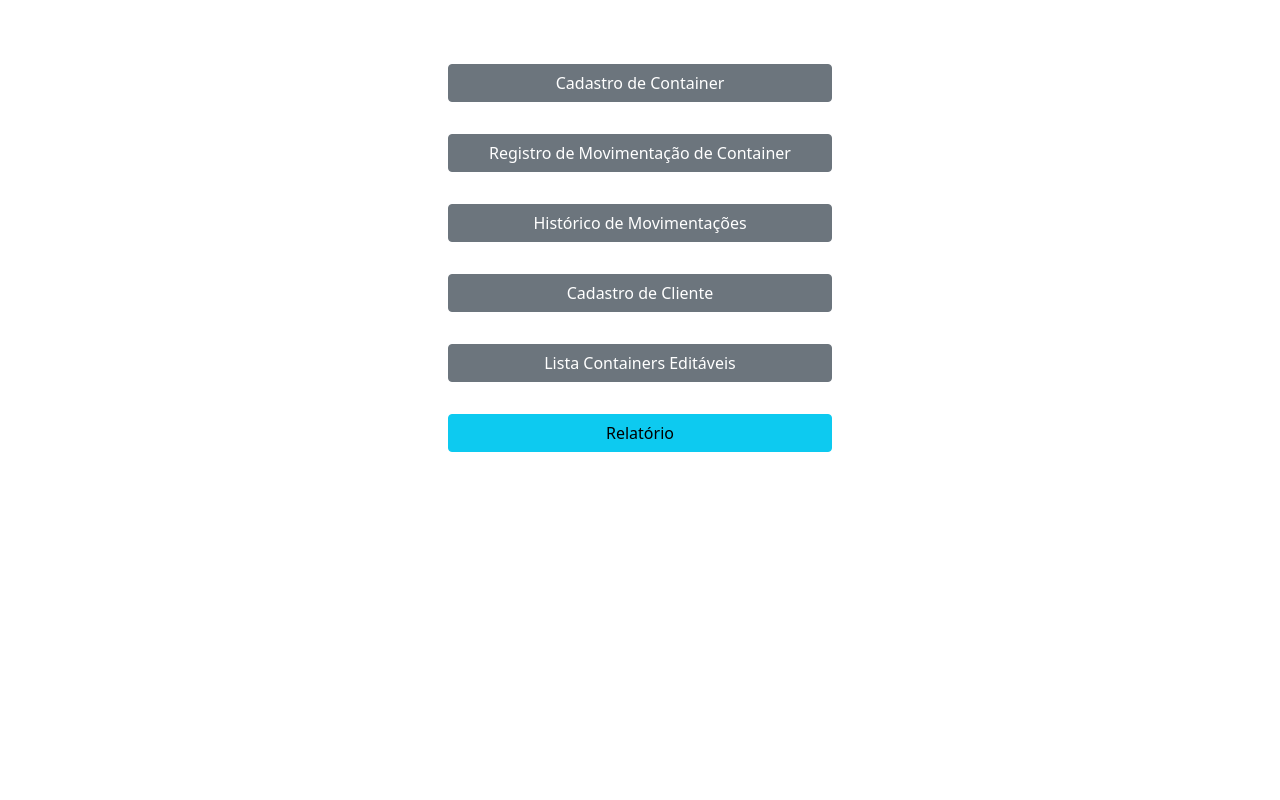
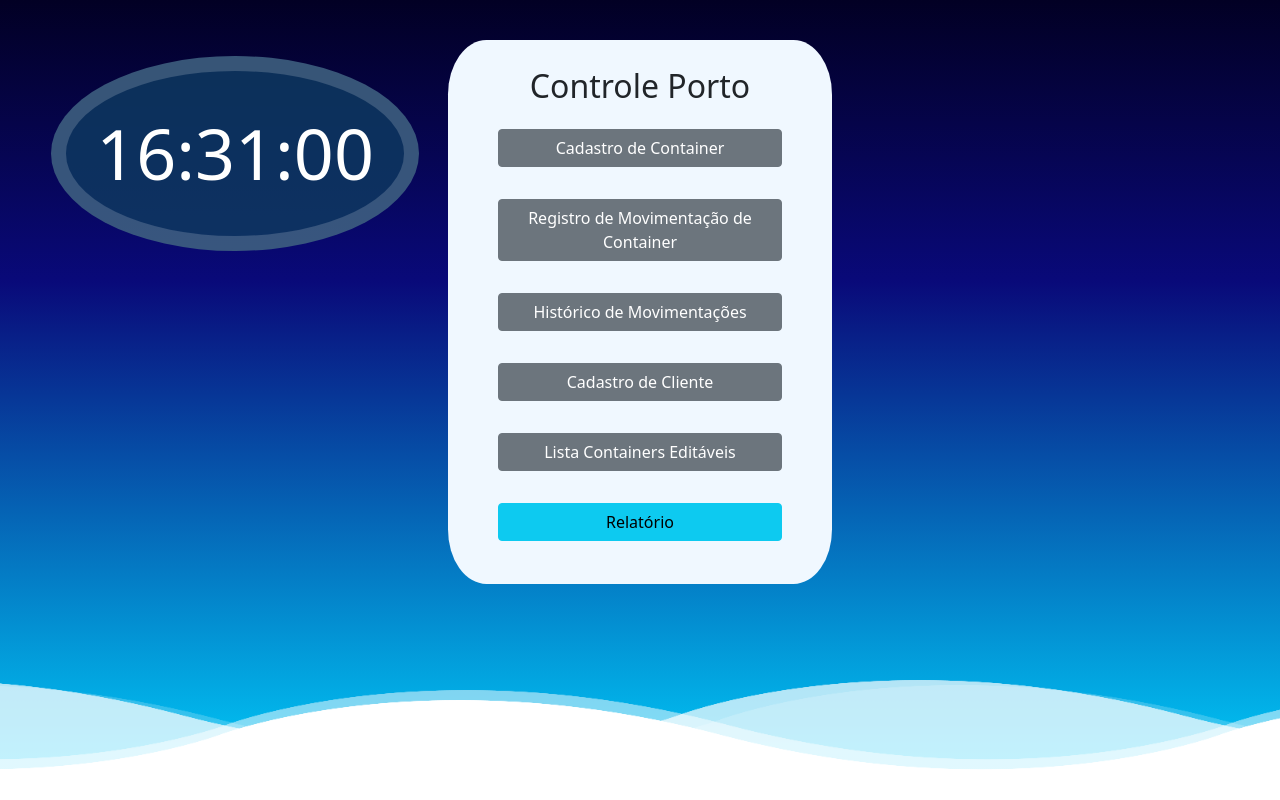
Before and after one commit to gsohz/controlePorto, a PHP site: page / in a window 1280 px wide. Run offline with PHP 8.4, Linux system fonts and the light colour scheme.

Commit message:
Simple style

```diff
--- a/Container/listEditContainer.php
+++ b/Container/listEditContainer.php
@@ -34,7 +34,7 @@
 
   <table>
 
-  <table class="table table-bordered table-striped mt-5" id="histMov">
+  <table class="table table-dark table-striped mt-5" id="histMov">
   <tr>
     <th scope="col">#</th>
     <th scope="col">Código Container</th>
--- a/Container/registerContainer.php
+++ b/Container/registerContainer.php
@@ -27,6 +27,9 @@
 
 <a href="../index.php" style="position: absolute; left: 1%; top: 2%"><button class="btn btn-dark">Voltar</button></a>
 
+<div class="containerPage">
+    <div class="panel">
+
       <h1>Cadastro de Container</h1>
       <form action="postContainer.php" method="POST">
         <table>
@@ -49,6 +52,8 @@
         </table>
         <input class="btEnviar" type="submit" value="Enviar">
       </form>
+    </div>
+  </div>
 
     <script src="https://cdn.jsdelivr.net/npm/bootstrap@5.1.3/dist/js/bootstrap.bundle.min.js" integrity="sha384-ka7Sk0Gln4gmtz2MlQnikT1wXgYsOg+OMhuP+IlRH9sENBO0LRn5q+8nbTov4+1p" crossorigin="anonymous"></script>
 
--- a/Report/clientReport.php
+++ b/Report/clientReport.php
@@ -15,7 +15,7 @@
 
 
 <body>
-
+<div class="containerPage">
 <a href="pageReport.php" style="position: absolute; left: 1%; top: 2%"><button class="btn btn-dark">Voltar</button></a>
 
 <?php
@@ -86,6 +86,7 @@ if($resultRep->rowCount() == 0){
 }
 
 ?>
+</div>
 
   <script src="https://cdn.jsdelivr.net/npm/bootstrap@5.1.3/dist/js/bootstrap.bundle.min.js" integrity="sha384-ka7Sk0Gln4gmtz2MlQnikT1wXgYsOg+OMhuP+IlRH9sENBO0LRn5q+8nbTov4+1p" crossorigin="anonymous"></script>
   <script type="text/javascript" src="../config/custom.js"></script>
--- a/index.php
+++ b/index.php
@@ -6,30 +6,25 @@
     <meta name="viewport" content="width=device-width, initial-scale=1.0" />
     <title>Controle de Porto</title>
     <link href="https://cdn.jsdelivr.net/npm/bootstrap@5.1.3/dist/css/bootstrap.min.css" rel="stylesheet" integrity="sha384-1BmE4kWBq78iYhFldvKuhfTAU6auU8tT94WrHftjDbrCEXSU1oBoqyl2QvZ6jIW3" crossorigin="anonymous">
+    <link rel="stylesheet" type="text/css" href="./stylePorto.css" />
 
-    <style>
-.painel{
-  margin-left: auto;
-  margin-right: auto;
-  width: 30%;
-}
+    <script src="https://ajax.googleapis.com/ajax/libs/jquery/3.5.1/jquery.min.js"></script>
+  <script src="https://cdn.jsdelivr.net/npm/jquery-validation@1.19.3/dist/jquery.validate.js"></script>
 
-button {
-  display: block;
-  margin: 1em;
-  margin-left: auto;
-  margin-right: auto;
-  width: 100%;
-}
-
-a:link {
-  text-decoration: none;
-}
-      </style>
+  <script>
+    $(document).ready(() => {
+      setInterval(() => {
+        $('#time').load('./time.php')
+      }, 1000);
+    })
+  </script>
 
   </head>
   <body>
-    <div class="painel mt-5">
+    <div class="containerPage">
+
+      <div class="panel">
+        <h2>Controle Porto</h2>
         <a href="Container/registerContainer.php"><button class="btn btn-secondary">Cadastro de Container</button></a>
         <a href="Movimentation/movContainer.php"><button class="btn btn-secondary">Registro de Movimentação de Container</button></a>
         <a href="Movimentation/movHist.php"><button class="btn btn-secondary">Histórico de Movimentações</button></a>
@@ -38,6 +33,19 @@ a:link {
         <a href="Report/pageReport.php"><button class="btn btn-info">Relatório</button></a>
       </div>
 
+
+      <div id="time">
+        <p>00:00:00</p>
+      </div>
+      <section>
+        <div class="wave wave1"></div>
+        <div class="wave wave2"></div>
+        <div class="wave wave3"></div>
+        <div class="wave wave4"></div>
+      </section>
+    </div>
+
+
     <script src="https://cdn.jsdelivr.net/npm/bootstrap@5.1.3/dist/js/bootstrap.bundle.min.js" integrity="sha384-ka7Sk0Gln4gmtz2MlQnikT1wXgYsOg+OMhuP+IlRH9sENBO0LRn5q+8nbTov4+1p" crossorigin="anonymous"></script>
   </body>
   </html>
--- a/stylePorto.css
+++ b/stylePorto.css
@@ -1,9 +1,37 @@
+/* all pages */
+html,
+body {
+  margin: 0;
+}
+
+button {
+  display: block;
+  margin: 1em;
+  margin-left: auto;
+  margin-right: auto;
+  width: 100%;
+}
+
+a:link {
+  text-decoration: none;
+}
+
 table {
   margin-left: auto;
   margin-right: auto;
   border-collapse: separate;
   border-spacing: 0 2em;
 }
+
+td {
+  text-align: end;
+}
+
+.unique {
+  position: relative;
+  left: 15%;
+}
+
 select {
   width: 12.8em;
 }
@@ -11,13 +39,71 @@ select {
 h1 {
   text-align: center;
 }
+/* end all pages */
 
-button {
-  display: block;
-  margin: 1em;
+/* index panel */
+.containerPage {
+  margin: 0;
+  padding: 0;
+  background: rgb(2, 0, 36);
+  background: linear-gradient(
+    180deg,
+    rgba(2, 0, 36, 1) 0%,
+    rgba(9, 9, 121, 1) 35%,
+    rgba(0, 212, 255, 1) 100%
+  );
+  height: 100vh;
+  width: 100vw;
+}
+
+.panel {
+  position: absolute;
+  top: 5%;
+  left: 35%;
+  width: 30%;
+  background-color: aliceblue;
+  border-radius: 10%;
+  padding: 27px 50px;
+  z-index: 9999;
+}
+
+.panel > h2 {
+  text-align: center;
+}
+/* end index panel */
+
+.panel.mov {
+  width: 60%;
+  left: 20%;
+}
+
+.panel.hist {
+  position: static;
   margin-left: auto;
   margin-right: auto;
+  width: 70%;
+  border-radius: 100%;
 }
+
+/* clock index */
+#time {
+  position: absolute;
+  top: 7%;
+  left: 4%;
+  background-color: rgba(15, 57, 97, 0.842);
+  border-radius: 100%;
+  padding: 30px;
+  font-size: 70px;
+  border: solid 15px rgba(255, 255, 255, 0.178);
+  color: white;
+}
+
+#time > p {
+  color: rgba(255, 255, 255, 0);
+  padding: 0;
+  margin: 0;
+}
+/* end clock index */
 
 .inputText {
   width: 100%;
@@ -28,9 +114,10 @@ button {
   border-radius: 4px;
   box-sizing: border-box;
 }
+/* end clock index */
 
 .btEnviar {
-  width: 20%;
+  width: 50%;
   background-color: #4caf50;
   color: white;
   padding: 14px 20px;
@@ -41,6 +128,7 @@ button {
   display: block;
   margin-left: auto;
   margin-right: auto;
+  margin-top: 20px;
 }
 
 .container {
@@ -61,3 +149,101 @@ button {
   left: 65%;
   color: red;
 }
+
+/*
+.form.ctn {
+  position: absolute;
+  background-color: aliceblue;
+  left: 35%;
+  top: 5%;
+  padding: 50px;
+  width: 30%;
+  border-radius: 20%;
+}
+.form.client {
+  position: absolute;
+  background-color: aliceblue;
+  left: 35%;
+  top: 5%;
+  padding: 50px;
+  width: 30%;
+  border-radius: 20%;
+}
+
+.form.mov {
+  background-color: aliceblue;
+
+  padding: 50px;
+  width: 40%;
+  border-radius: 10%;
+  margin-bottom: 100px;
+}
+
+/* index wave animation */
+section {
+  position: relative;
+  width: 100%;
+  height: 100vh;
+  overflow: hidden;
+}
+
+section .wave {
+  position: absolute;
+  bottom: 0;
+  left: 0;
+  width: 100%;
+  height: 100px;
+  background-image: url('./public/wave.png');
+  background-size: 1000px 100px;
+}
+
+section .wave.wave1 {
+  animation: waveAnimate1 30s linear infinite;
+  z-index: 998;
+  opacity: 1;
+  animation-delay: 0s;
+  bottom: 0;
+}
+
+section .wave.wave2 {
+  animation: waveAnimate2 15s linear infinite;
+  z-index: 997;
+  opacity: 0.5;
+  animation-delay: -5s;
+  bottom: 10px;
+}
+
+section .wave.wave3 {
+  animation: waveAnimate1 5s linear infinite;
+  z-index: 996;
+  opacity: 0.2;
+  animation-delay: -2s;
+  bottom: 15px;
+}
+
+section .wave.wave4 {
+  animation: waveAnimate2 5s linear infinite;
+  z-index: 995;
+  opacity: 0.7;
+  animation-delay: -5s;
+  bottom: 20px;
+}
+
+@keyframes waveAnimate1 {
+  0% {
+    background-position-x: 0;
+  }
+  100% {
+    background-position-x: 1000px;
+  }
+}
+
+@keyframes waveAnimate2 {
+  0% {
+    background-position-x: 0;
+  }
+  100% {
+    background-position-x: -1000px;
+  }
+}
+/* end index wave animation */
--- /dev/null
+++ b/time.php
@@ -0,0 +1,4 @@
+<?php
+    date_default_timezone_set("America/Sao_Paulo");
+    echo date("H:i:s");
+?>
```
Also changed, not shown: Client/registerClient.php (+7 -2 lines), Movimentation/movContainer.php (+8 -10 lines), Movimentation/movHist.php (+9 -3 lines), Report/pageReport.php (+4 -4 lines), Movimentation/consulta.php (indentation only), public/wave.png (added). Lines whose indentation alone changed are shown as unchanged.
